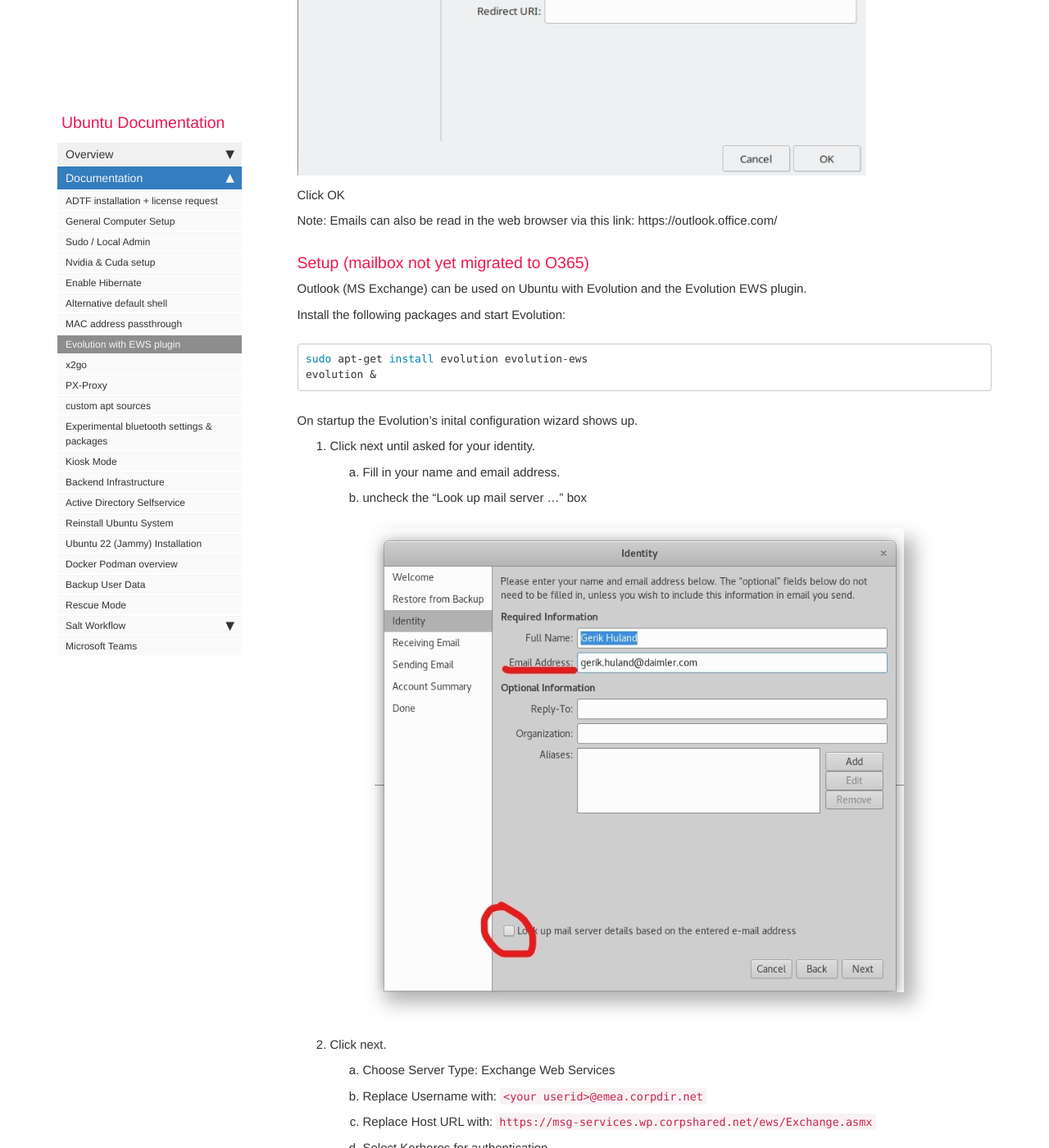
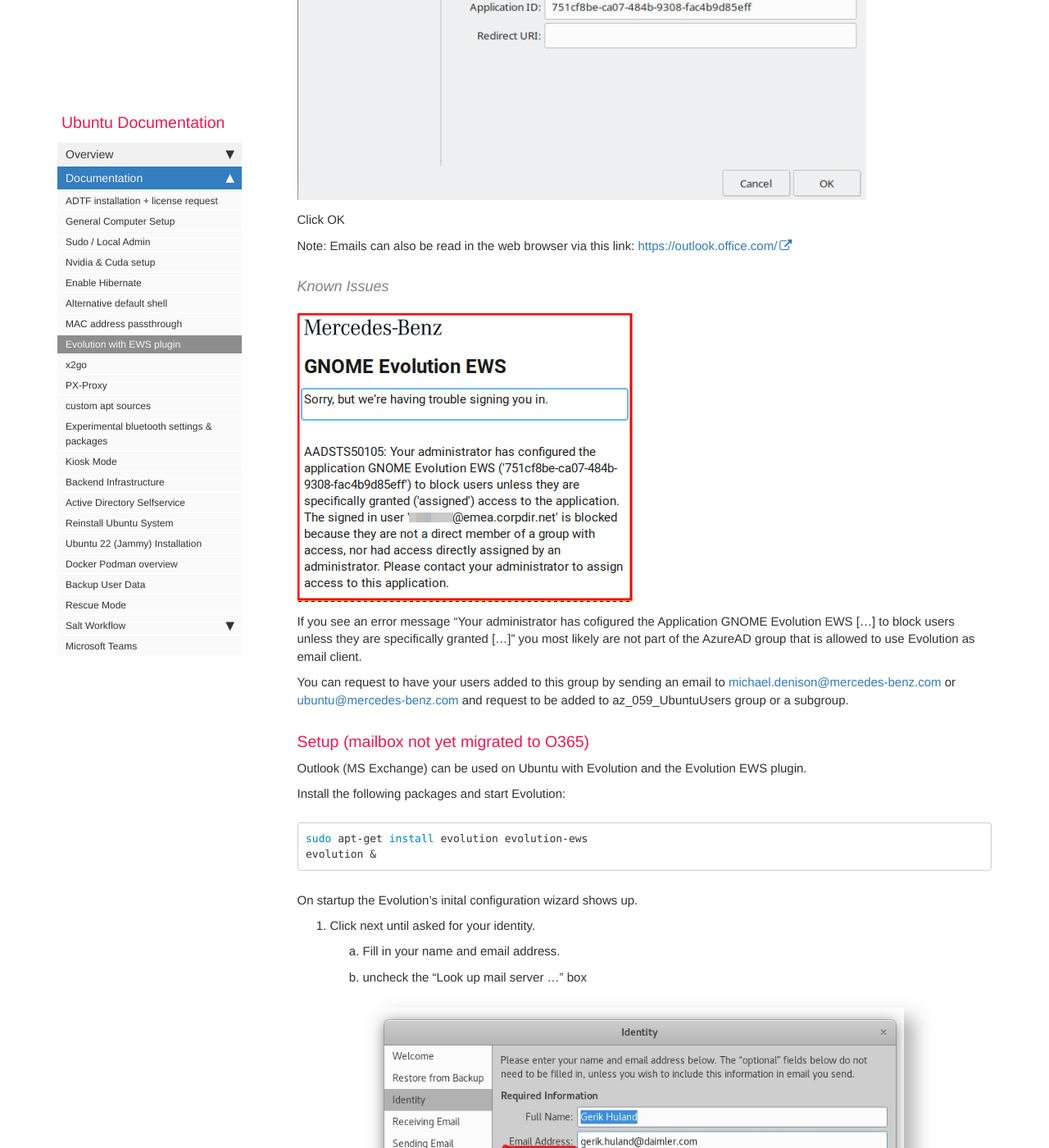
Before and after one commit to RajputPawan/Prometheus, a Jekyll site: the page built from pages/docs/evolution.md, in a window 1280 px wide and 1400 px high, scrolled down 3624 px. Shown: the whole window at 82% size. Built offline with Jekyll 4.4.1, drawn with Linux system fonts in a browser that asks for light colours; comment, search, counter and statistics services are not loaded; some of the changed text lies outside the part shown.

Commit message:
add information about M365 error with evolution
if user is not part of UbuntuUsers AzureAD group

```diff
--- a/pages/docs/evolution.md
+++ b/pages/docs/evolution.md
@@ -3,8 +3,8 @@
 permalink: evolution.html
 sidebar: default_sidebar
 tags: [docs]
-keywords: disk encryption, encryption, o365
-last_updated: January 18, 2023
+keywords: email, mail, outlook, office, o365
+last_updated: June 22, 2023
 toc: true
 folder: docs
 ---
@@ -28,7 +28,7 @@
 
 Enter in Username your @mercedes-benz.com Email address
 
-Enter in Host URL: https://outlook.office365.com/EWS/Exchange.asmx
+Enter in Host URL: <https://outlook.office365.com/EWS/Exchange.asmx>
 
 Instead of "NTLM" choose "OAuth2 (Office365)"
 
@@ -50,7 +50,15 @@
 
 Click OK
 
-Note: Emails can also be read in the web browser via this link: https://outlook.office.com/
+Note: Emails can also be read in the web browser via this link: <https://outlook.office.com/>
+
+#### Known Issues
+
+![EvolutionErrorAzureAD](images/docs/evolution/EvolutionErrorAzureAD.png)
+
+If you see an error message "Your administrator has cofigured the Application GNOME Evolution EWS [...] to block users unless they are specifically granted [...]" you most likely are not part of the AzureAD group that is allowed to use Evolution as email client.
+
+You can request to have your users added to this group by sending an email to [michael.denison@mercedes-benz.com](mailto:michael.denison@mercedes-benz.com) or [ubuntu@mercedes-benz.com](mailto:ubuntu@mercedes-benz.com) and request to be added to az_059_UbuntuUsers group or a subgroup.
 
 ### Setup (mailbox not yet migrated to O365)
 
@@ -80,7 +88,6 @@
 3. Click Next multiple times until Done. Click Apply.
 4. Outlook connects to Daimler MS Exchange Server w/ full support for Mail, Calendar, Contacts and ToDo.
 
-
 ### Accessing shared calendars
 
 1. Set up evolution with ews and get your inbox functional. Make sure you're online, and syncing.
```
Also changed, not shown: images/docs/evolution/EvolutionErrorAzureAD.png (added).
